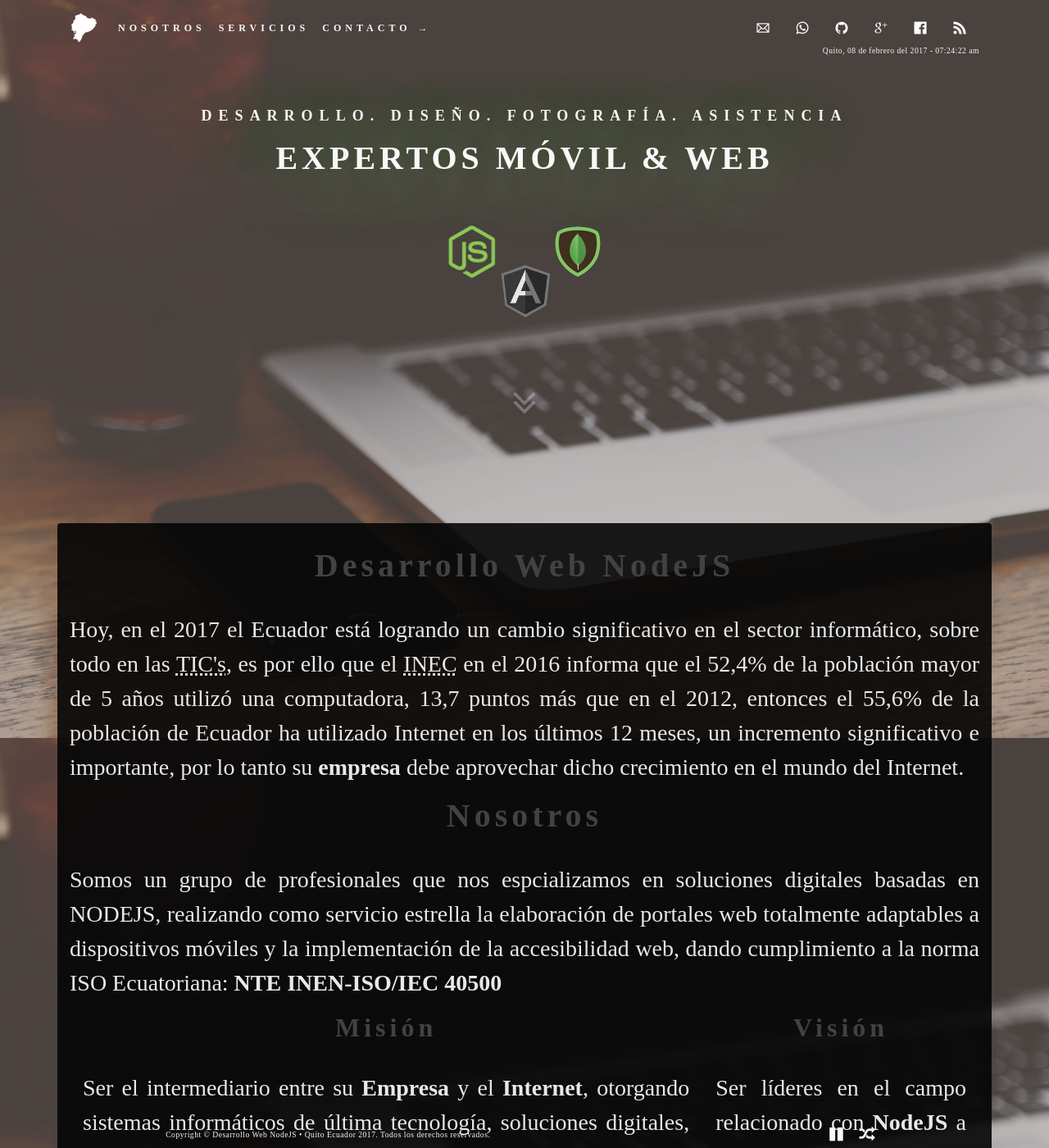
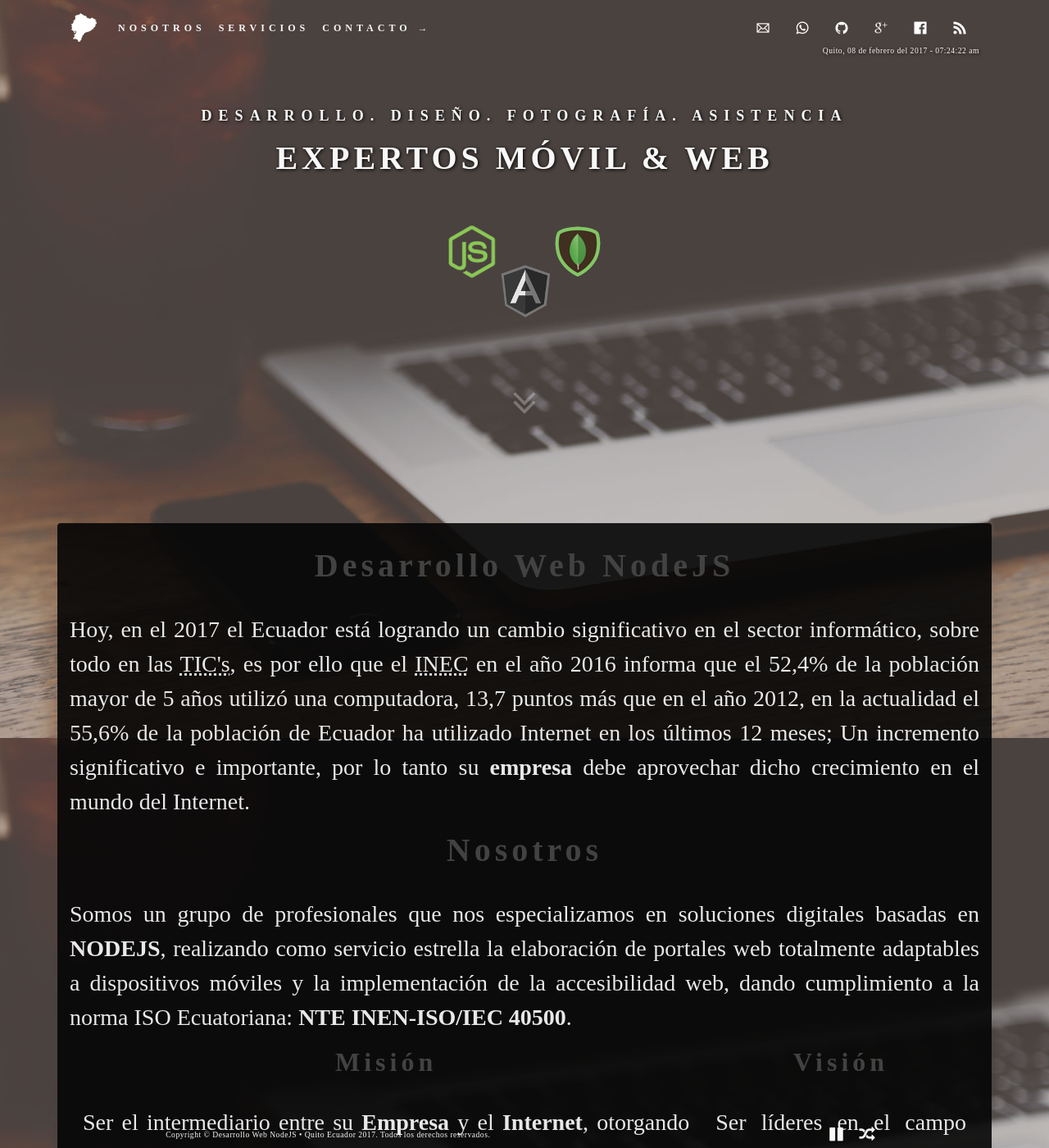
Before and after one commit to masterdev593/desarrollowebnodejs.github.io, a Jekyll site: the page built from index.html, in a window 1280 px wide and 1400 px high. Shown: the whole window at 82% size. Built offline with Jekyll 4.4.1, drawn with Linux system fonts in a browser that asks for light colours; some web fonts are replaced; the list of posts is cut into pages by our own code.

Commit message:
minimal fixes
:lock:

Desarrollo Web NodeJS • Quito Ecuador

[Fix: X]

```diff
--- a/_includes/footer.html
+++ b/_includes/footer.html
@@ -2,7 +2,7 @@
 	<div class="d-flex justify-content-around align-items-center">
 	  <p>Copyright &copy; {{ site.title }} 2017. Todos los derechos reservados.</p>
 	  <ul class="nav social" id="SoundControl">
-	  	<li class="nav-item" data-toggle="tooltip" data-placement="top" data-title="Reproducir">
+	  	<li class="nav-item" data-toggle="tooltip" data-placement="top" data-title="Reproducir/Pausar">
 	  		<a class="nav-link" id="PlayPause"><i class="fa fa-2x fa-pause" aria-hidden="true"></i></a>
 	  	</li>
 	  	<li class="nav-item" data-toggle="tooltip" data-placement="top" data-title="Mezclar">
--- a/_includes/navbar.html
+++ b/_includes/navbar.html
@@ -22,25 +22,25 @@
           </li>
       </div>
       <ul class="nav justify-content-center social hidden-sm-down">
-        <li class="nav-item" data-toggle="tooltip" data-placement="bottom" data-title="Correo">
+        <li class="nav-item" data-toggle="tooltip" data-placement="bottom" data-title="Envianos un Correo">
           <a class="nav-link" href="&#0109;&#97;&#105;&#108;&#116;&#111;&#58;&#102;i&#00122;&#122;&#118;&#114;&#0064;&#103;&#00109;&#97;&#00105;&#00108;&#0046;&#0099;&#00111;&#109;" target="_blank"><img src="ivr/icono-email.png" alt="Email"></a>
         </li>
-        <li class="nav-item" data-toggle="tooltip" data-placement="bottom" data-title="+593 984361523">
+        <li class="nav-item" data-toggle="tooltip" data-placement="bottom" data-title="Llamanos +593 984361523">
           <a class="nav-link" href="tel:+593984361523" target="_blank"><img src="ivr/icono-whatsapp.png" alt="WhatsApp"></a>
         </li>
-        <li class="nav-item" data-toggle="tooltip" data-placement="bottom" data-title="Github">
+        <li class="nav-item" data-toggle="tooltip" data-placement="bottom" data-title="Siguenos en Github">
           <a class="nav-link" href="https://github.com/DesarrolloWebNodeJS" target="_blank"><img src="ivr/icono-github.png" alt="Github"></a>
         </li>
-        <li class="nav-item" data-toggle="tooltip" data-placement="bottom" data-title="Google Plus">
+        <li class="nav-item" data-toggle="tooltip" data-placement="bottom" data-title="Siguenos en Google Plus">
           <a class="nav-link" href="http://plus.google.com/+FizzVRgithubio" target="_blank"><img src="ivr/icono-googleplus.png" alt="Google Plus"></a>
         </li>
-        <li hidden class="nav-item" data-toggle="tooltip" data-placement="bottom" data-title="Twiter">
+        <li hidden class="nav-item" data-toggle="tooltip" data-placement="bottom" data-title="Siguenos en Twiter">
           <a class="nav-link" href="#" target="_blank"><img src="ivr/icono-twitter.png" alt="Twitter"></a>
         </li>
-        <li class="nav-item" data-toggle="tooltip" data-placement="bottom" data-title="Facebook">
+        <li class="nav-item" data-toggle="tooltip" data-placement="bottom" data-title="Siguenos en Facebook">
           <a class="nav-link" href="https://www.facebook.com/desarrollowebnodejs/" target="_blank"><img src="ivr/icono-facebook.png" alt="Facebook"></a>
         </li>
-        <li class="nav-item" data-toggle="tooltip" data-placement="bottom" data-title="Noticias RSS">
+        <li class="nav-item" data-toggle="tooltip" data-placement="bottom" data-title="Suscribete al canal de Noticias RSS">
           <a class="nav-link" href="{{ "/feed.xml" | prepend: site.baseurl | prepend: site.url }}" target="_blank"><img src="ivr/icono-rss.png" alt="Rss"></a>
         </li>
       </ul>
--- a/_sass/_presentacion.scss
+++ b/_sass/_presentacion.scss
@@ -2,7 +2,7 @@
   padding-top: 8rem;
   p, h1 {
     color: #f8f8f8;
-    text-shadow: rgba(127, 195, 98, 1)5px 10px 90px;
+    text-shadow: 1px 1px 4px #000;
   }
 }
 .fixed-f {
--- a/index.html
+++ b/index.html
@@ -26,9 +26,9 @@ layout: plantilla
 			<div class="row caja rounded primera">
 				<div class="col-xs text-justify">
 					<h1 class="text-center">Desarrollo Web NodeJS</h1>
-					<p>Hoy, en el 2017 el Ecuador está logrando un cambio significativo en el sector informático, sobre todo en las <abbr title="Tecnologías de Información y Comunicación">TIC's</abbr>, es por ello que el <abbr title="Intituto Nacional de Estadística y Censos">INEC</abbr> en el 2016 informa que el 52,4% de la población mayor de 5 años utilizó una computadora, 13,7 puntos más que en el 2012, entonces el 55,6% de la población de Ecuador ha utilizado Internet en los últimos 12 meses, un incremento significativo e importante, por lo tanto su <strong>empresa</strong> debe aprovechar dicho crecimiento en el mundo del Internet.</p>
+					<p>Hoy, en el 2017 el Ecuador está logrando un cambio significativo en el sector informático, sobre todo en las <abbr title="Tecnologías de Información y Comunicación">TIC's</abbr>, es por ello que el <abbr title="Intituto Nacional de Estadística y Censos">INEC</abbr> en el año 2016 informa que el 52,4% de la población mayor de 5 años utilizó una computadora, 13,7 puntos más que en el año 2012, en la actualidad el 55,6% de la población de Ecuador ha utilizado Internet en los últimos 12 meses; Un incremento significativo e importante, por lo tanto su <strong>empresa</strong> debe aprovechar dicho crecimiento en el mundo del Internet.</p>
 					<h1 class="text-center">Nosotros</h1>
-					<p>Somos un grupo de profesionales que nos espcializamos en soluciones digitales basadas en NODEJS, realizando como servicio estrella la elaboración de portales web totalmente adaptables a dispositivos móviles y la implementación de la accesibilidad web, dando cumplimiento a la norma ISO Ecuatoriana: <strong>NTE INEN-ISO/IEC 40500</strong></p>
+					<p>Somos un grupo de profesionales que nos especializamos en soluciones digitales basadas en <strong>NODEJS</strong>, realizando como servicio estrella la elaboración de portales web totalmente adaptables a dispositivos móviles y la implementación de la accesibilidad web, dando cumplimiento a la norma ISO Ecuatoriana: <strong>NTE INEN-ISO/IEC 40500</strong>.</p>
 					<div class="d-flex justify-content-between ">
 						<div class="padd">
 							<h2 class="text-center">Misión</h2>
```
